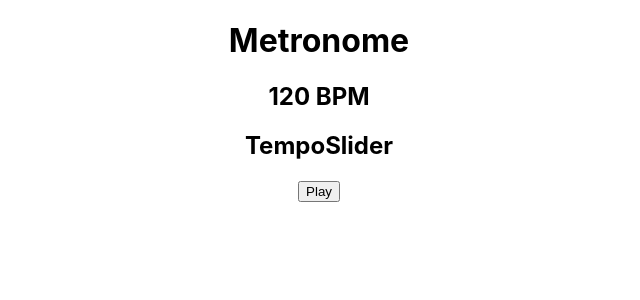
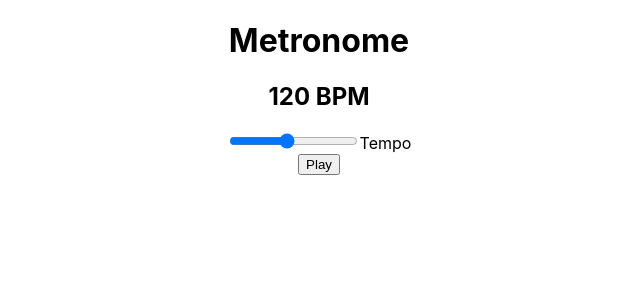
Before and after one commit to josephcooper3/metronome, a React (Create React App) app: page / in a window 1280 px wide. Shown: the top 300 px of the page, without its empty margins (321-961 px from the left). Built offline with nearby package versions, Linux system fonts and the light colour scheme.

Commit message:
adds slider

```diff
--- a/src/components/TempoSlider.js
+++ b/src/components/TempoSlider.js
@@ -1,9 +1,10 @@
 import React from 'react';
 
-const TempoSlider = () => (
-
-  <h2>TempoSlider</h2>
-
+const TempoSlider = ({tempo, minTempo, maxTempo, handleTempoChange}) => (
+  <div>
+    <input type="range" min={minTempo} max={maxTempo} value={tempo} name="tempo" onChange={handleTempoChange}/>
+    <label htmlFor="tempo">Tempo</label>
+  </div>
 )
 
 export default TempoSlider;
```
